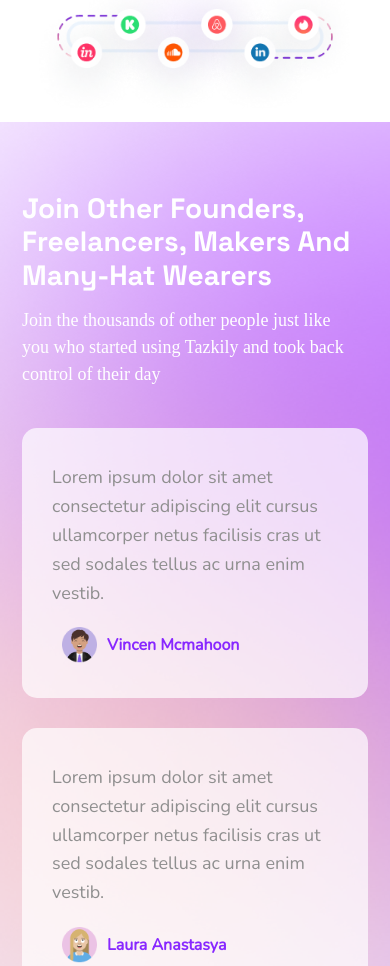
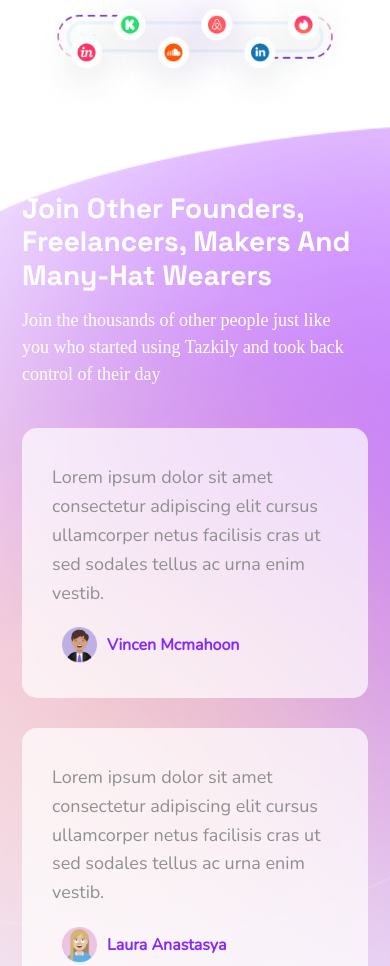
Before and after one commit to mdsujan-mridha/Tazkily, a plain HTML site: page index.html in a window 390 px wide. Shown: the part 5600-6566 px from the top of the page. Drawn offline with nearby package versions, Linux system fonts and the light colour scheme; files that its build step writes are made by us from their sources; a web font is replaced by a local one.

Commit message:
all done

```diff
--- a/assets/css/responsive.css
+++ b/assets/css/responsive.css
@@ -35,6 +35,7 @@
 	.productivity_area h2 {
 		margin-bottom: 70px;
 	}
+
 	.founder_left_content h2 {
 		font-size: 40px;
 	}
@@ -249,6 +250,9 @@
 	.productivity_area h2 {
 		margin-bottom: 100px;
 	}
+	.founder_freelancer_area_section{
+		height: 865px;
+	}
 	.founder_left_content h2 {
 		padding-right: 100px;
 	}
@@ -260,6 +264,7 @@
 		-webkit-box-direction: normal;
 		    -ms-flex-direction: column;
 		        flex-direction: column;
+
 	}
 	.footer_middle_section_area {
 		flex: 0 0 60%;
@@ -331,7 +336,6 @@
 		 width: 100%;
 		 margin-bottom: 120px;
 	}
-
 
 
 
@@ -518,6 +522,7 @@
 	.productivity_area h2 {
 		 margin-bottom: 150px;
 	}
+
 	.footer_middle_section_area {
 		-webkit-box-orient: vertical;
 		-webkit-box-direction: normal;
@@ -556,6 +561,7 @@
 
 
 @media all and (max-width: 450px){
+
 	.connect_area_right p{
 		padding-right: 0PX;
 	}
@@ -613,6 +619,7 @@
 
 }
 @media all and (max-width: 384px){
+
 	.time_chat_area_left h2 {
 		padding-right: 20px;
 	}
--- a/assets/css/style.css
+++ b/assets/css/style.css
@@ -817,16 +817,14 @@ input:checked+.slider:before {
 ===================================================================
 */
 .founder_freelancer_area_section {
-    background: url('../images/founder.png') no-repeat scroll 0 0 / cover;
+    background: url('../images/MaskGroup.png') no-repeat scroll 0 0 / cover;
     padding: 100px 0px;
     position: relative;
     z-index: 9999;
+    height: max-content;
 
 }
-.bottom-wave{
-    margin-top: 150px;
-    margin-bottom: 0px;
-}
+
 
 .founder_left_content h2 {
     color: #fff;
```
